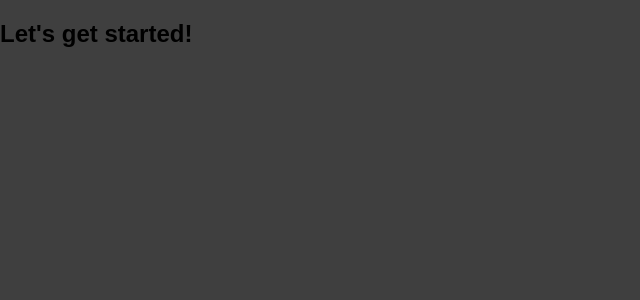
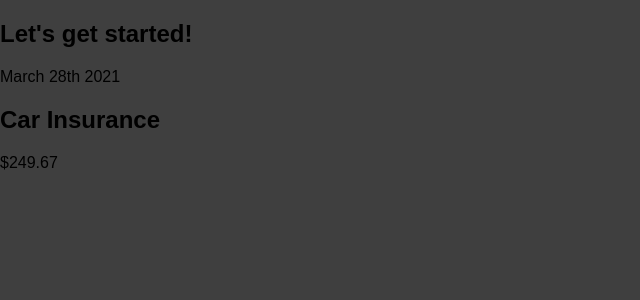
Before and after one commit to j-art-fox/The-Shuppi-Tracker, a JavaScript app in the folder the_shuppi_tracker/: page / in a window 1280 px wide. Shown: the top 300 px of the page, without its empty margins (0-640 px from the left). Built offline with nearby package versions, Linux system fonts and the light colour scheme.

Commit message:
completed lesson 33

```diff
--- a/the_shuppi_tracker/src/App.js
+++ b/the_shuppi_tracker/src/App.js
@@ -4,6 +4,7 @@
   return (
     <div>
       <h2>Let's get started!</h2>
+      <ExpenseItem />
     </div>
   );
 }
--- a/the_shuppi_tracker/src/components/ExpenseItem.js
+++ b/the_shuppi_tracker/src/components/ExpenseItem.js
@@ -1,5 +1,13 @@
 function ExpenseItem() {
-  return <h2>Expense item!</h2>;
+  return (
+    <div>
+      <div>March 28th 2021</div>
+      <div>
+        <h2>Car Insurance</h2>
+        <div>$249.67</div>
+      </div>
+    </div>
+  );
 }
 
 export default ExpenseItem;
```
